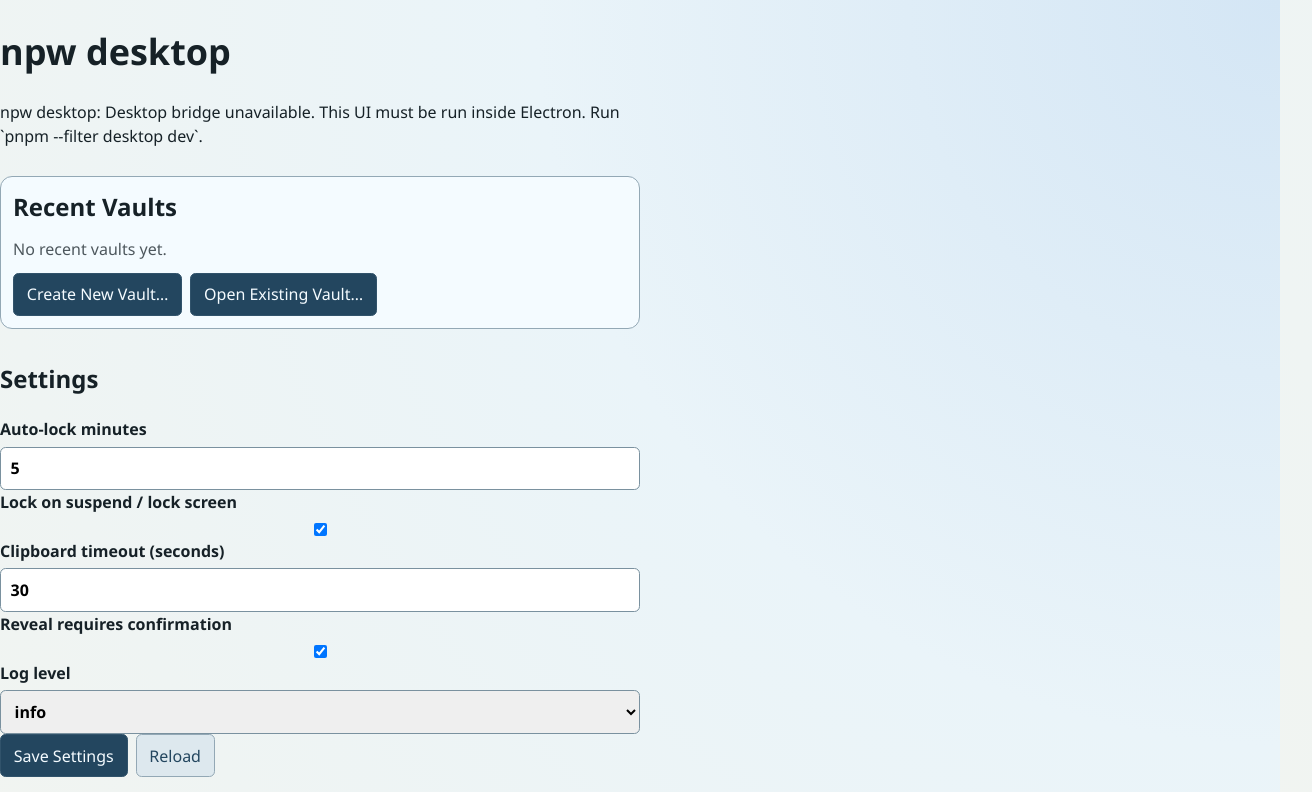
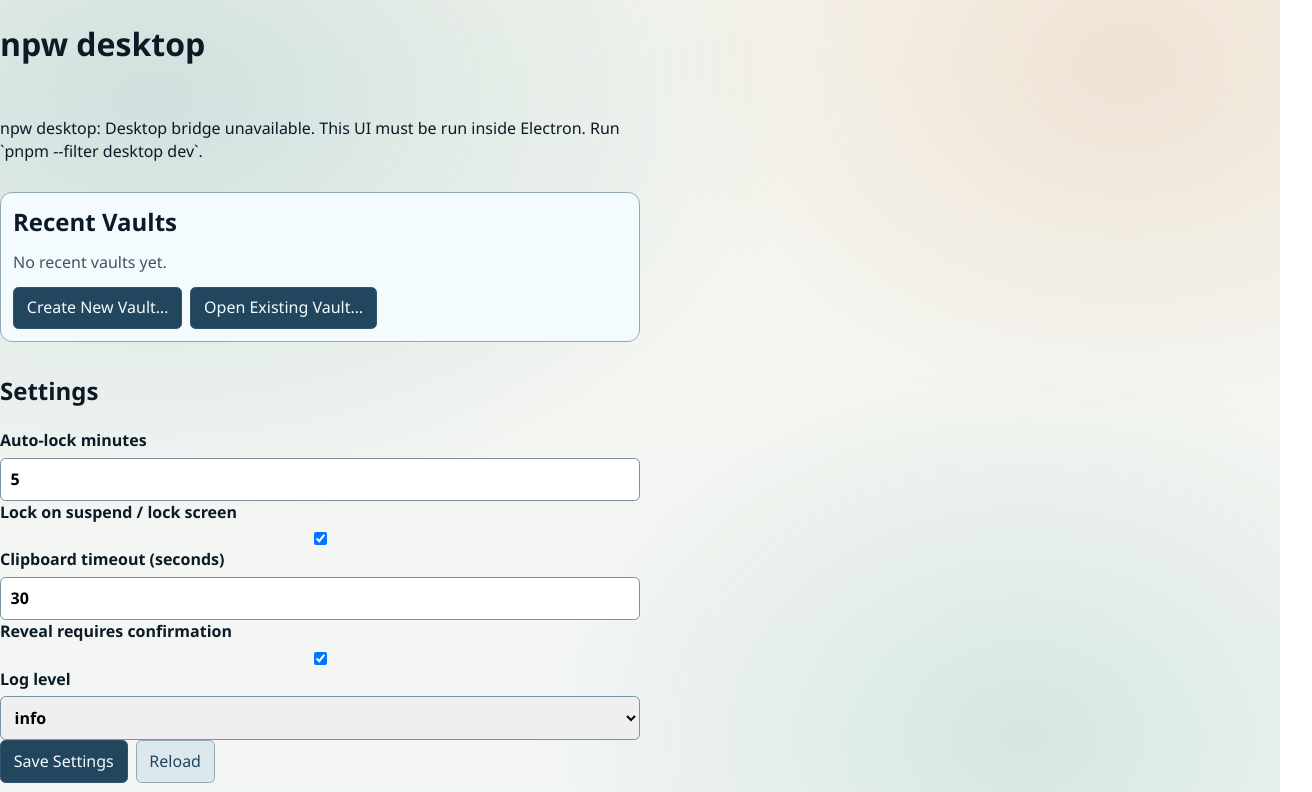
Before and after one commit to amanthanvi/password-manager, a Svelte app in the folder apps/desktop/: page / in a window 1280 px wide. Shown: the top 792 px of the page, 1312 px wide, since content can reach past the window. Built offline with nearby package versions, Linux system fonts and the light colour scheme.

Commit message:
style(desktop): introduce design tokens

```diff
--- a/apps/desktop/src/app.css
+++ b/apps/desktop/src/app.css
@@ -1,30 +1,79 @@
 :root {
-  font-family: 'IBM Plex Sans', 'Avenir Next', 'Segoe UI', sans-serif;
-  line-height: 1.5;
-  font-weight: 400;
-  color: #162127;
-  background: radial-gradient(circle at top right, #d4e6f5, #eaf4f9 40%, #f4f4ed 100%);
+  --font-body: 'IBM Plex Sans', 'Avenir Next', 'Segoe UI', ui-sans-serif, system-ui, sans-serif;
+  --font-mono: ui-monospace, SFMono-Regular, Menlo, Monaco, Consolas, 'Liberation Mono', 'Courier New', monospace;
+
+  --bg-0: #f7f6ef;
+  --bg-1: #f3f6f6;
+  --ink: #0b1b26;
+  --ink-2: rgba(11, 27, 38, 0.72);
+  --ink-3: rgba(11, 27, 38, 0.56);
+
+  --panel: rgba(255, 255, 255, 0.78);
+  --panel-solid: #ffffff;
+  --border: rgba(11, 27, 38, 0.14);
+  --border-strong: rgba(11, 27, 38, 0.24);
+
+  --accent: #0b7285;
+  --accent-ink: #043742;
+  --danger: #b42318;
+  --success: #067647;
+
+  --shadow-sm: 0 1px 2px rgba(11, 27, 38, 0.08), 0 10px 28px rgba(11, 27, 38, 0.12);
+  --shadow-lg: 0 18px 60px rgba(11, 27, 38, 0.22);
+
+  --radius-sm: 10px;
+  --radius-md: 14px;
+  --radius-lg: 18px;
+
+  --ring: 0 0 0 4px rgba(11, 114, 133, 0.18);
+
+  font-family: var(--font-body);
+  line-height: 1.45;
+  font-weight: 420;
+  color: var(--ink);
+  background:
+    radial-gradient(1200px 800px at 12% 12%, rgba(11, 114, 133, 0.16), transparent 55%),
+    radial-gradient(900px 700px at 88% 8%, rgba(180, 83, 9, 0.12), transparent 52%),
+    radial-gradient(900px 700px at 80% 92%, rgba(6, 118, 71, 0.12), transparent 55%),
+    linear-gradient(180deg, var(--bg-0), var(--bg-1));
   font-synthesis: none;
   text-rendering: optimizeLegibility;
   -webkit-font-smoothing: antialiased;
   -moz-osx-font-smoothing: grayscale;
 }
 
+html,
+body {
+  height: 100%;
+}
+
 body {
   margin: 0;
   min-width: 20rem;
-  min-height: 100vh;
-  display: grid;
-  place-items: center;
+  min-height: 100%;
 }
 
-h1 {
-  margin: 0;
-  font-size: 2.25rem;
-  line-height: 1.1;
+* {
+  box-sizing: border-box;
+}
+
+::selection {
+  background: rgba(11, 114, 133, 0.18);
+}
+
+button,
+input,
+textarea,
+select {
+  font: inherit;
+}
+
+:focus-visible {
+  outline: none;
+  box-shadow: var(--ring);
 }
 
 #app {
   width: 100%;
-  padding: 2rem;
+  min-height: 100%;
 }
```
